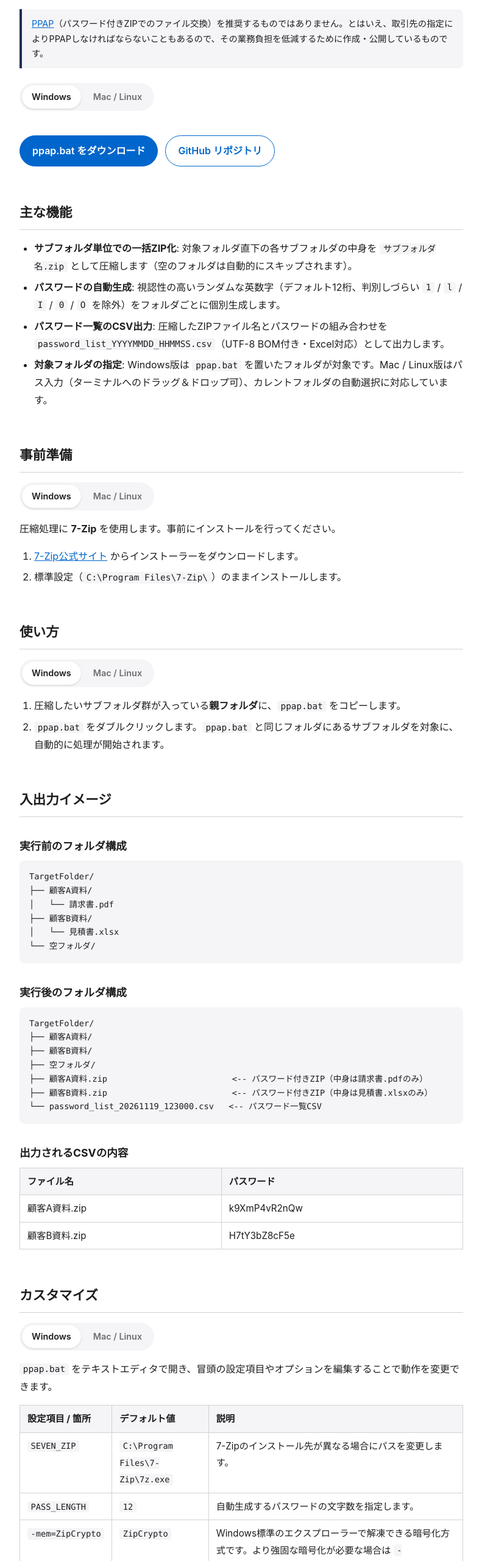
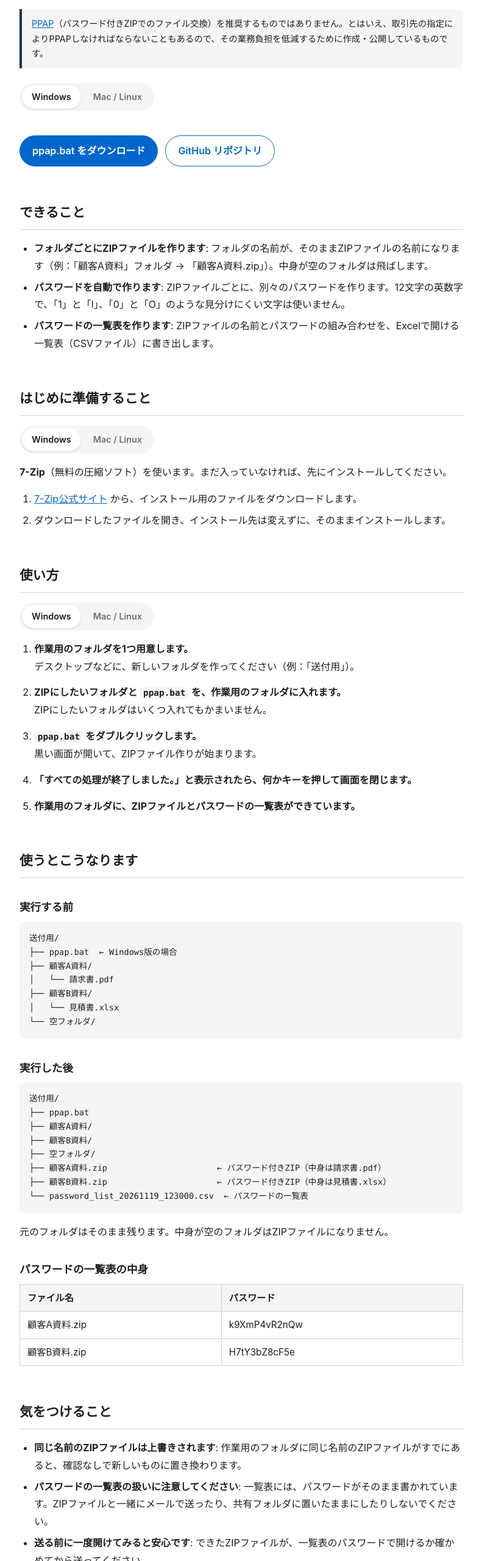
Before and after one commit to kwaka1208/lets-ppap, a plain HTML site: page index.html in a window 1280 px wide. Shown: the part 240-2800 px from the top of the page at 61% size, without its empty margins (244-1035 px from the left). Drawn offline with Linux system fonts and the light colour scheme.

Commit message:
Rewrite README and page in plain language for non-technical users
Co-Authored-By: Claude Opus 5.5 <noreply@anthropic.com>
Claude-Session: https://claude.ai/code/session_01HaYBuqLaCNU96Aw3QttxnM

```diff
--- a/index.html
+++ b/index.html
@@ -78,6 +78,8 @@
   h1 + .tagline { margin-top: -8px; }
   .tagline { font-size: 1.15rem; font-weight: 600; margin-bottom: 20px; }
   .lead { font-size: 1.05rem; }
+  ol.steps > li { margin-bottom: 14px; }
+  ol.steps pre { margin: 8px 0 0; }
   .actions { display: flex; flex-wrap: wrap; gap: 12px; margin: 24px 0 0; }
   .button {
     display: inline-block;
@@ -122,7 +124,7 @@
 <main>
   <h1>PPAP省力化プロジェクト</h1>
   <p class="tagline">しかたなくやらないといけないPPAPを、少しでも楽にするためのプロジェクトです。</p>
-  <p class="lead">指定したフォルダ直下にあるサブフォルダごとに、中身をパスワード付きのZIPファイルへ一括圧縮し、ファイル名とパスワードの対応表をCSVで出力するツールです。パスワードの生成もすべて行います。Windows版（<code>ppap.bat</code>）と Mac / Linux版（<code>ppap.sh</code>）があります。</p>
+  <p class="lead">フォルダごとに、パスワード付きのZIPファイルをまとめて作るツールです。パスワードは自動で作られ、「どのZIPファイルに、どのパスワードを付けたか」の一覧表も一緒にできあがります。Windows版（<code>ppap.bat</code>）と Mac / Linux版（<code>ppap.sh</code>）があります。</p>
   <p class="notice"><a href="https://ja.wikipedia.org/wiki/PPAP_(%E3%82%BB%E3%82%AD%E3%83%A5%E3%83%AA%E3%83%86%E3%82%A3)" target="_blank" rel="noopener noreferrer">PPAP</a>（パスワード付きZIPでのファイル交換）を推奨するものではありません。とはいえ、取引先の指定によりPPAPしなければならないこともあるので、その業務負担を低減するために作成・公開しているものです。</p>
   <div class="os-tabs" role="tablist" aria-label="OSを選択">
     <button type="button" role="tab" data-os-tab="win" aria-selected="true">Windows</button>
@@ -134,31 +136,29 @@
     <a class="button" href="https://github.com/kwaka1208/lets-ppap">GitHub リポジトリ</a>
   </div>
 
-  <h2>主な機能</h2>
+  <h2>できること</h2>
   <ul>
-    <li><strong>サブフォルダ単位での一括ZIP化</strong>: 対象フォルダ直下の各サブフォルダの中身を <code>サブフォルダ名.zip</code> として圧縮します（空のフォルダは自動的にスキップされます）。</li>
-    <li><strong>パスワードの自動生成</strong>: 視認性の高いランダムな英数字（デフォルト12桁、判別しづらい <code>1</code> / <code>l</code> / <code>I</code> / <code>0</code> / <code>O</code> を除外）をフォルダごとに個別生成します。</li>
-    <li><strong>パスワード一覧のCSV出力</strong>: 圧縮したZIPファイル名とパスワードの組み合わせを <code>password_list_YYYYMMDD_HHMMSS.csv</code>（UTF-8 BOM付き・Excel対応）として出力します。</li>
-    <li><strong>対象フォルダの指定</strong>: Windows版は <code>ppap.bat</code> を置いたフォルダが対象です。Mac / Linux版はパス入力（ターミナルへのドラッグ＆ドロップ可）、カレントフォルダの自動選択に対応しています。</li>
+    <li><strong>フォルダごとにZIPファイルを作ります</strong>: フォルダの名前が、そのままZIPファイルの名前になります（例：「顧客A資料」フォルダ → 「顧客A資料.zip」）。中身が空のフォルダは飛ばします。</li>
+    <li><strong>パスワードを自動で作ります</strong>: ZIPファイルごとに、別々のパスワードを作ります。12文字の英数字で、「1」と「l」、「0」と「O」のような見分けにくい文字は使いません。</li>
+    <li><strong>パスワードの一覧表を作ります</strong>: ZIPファイルの名前とパスワードの組み合わせを、Excelで開ける一覧表（CSVファイル）に書き出します。</li>
   </ul>
 
-  <h2>事前準備</h2>
+  <h2>はじめに準備すること</h2>
   <div class="os-tabs" role="tablist" aria-label="OSを選択">
     <button type="button" role="tab" data-os-tab="win" aria-selected="true">Windows</button>
     <button type="button" role="tab" data-os-tab="unix" aria-selected="false">Mac / Linux</button>
   </div>
   <div data-os-only="win">
-  <p>圧縮処理に <strong>7-Zip</strong> を使用します。事前にインストールを行ってください。</p>
+  <p><strong>7-Zip</strong>（無料の圧縮ソフト）を使います。まだ入っていなければ、先にインストールしてください。</p>
   <ol>
-    <li><a href="https://7-zip.opensource.jp/" target="_blank" rel="noopener noreferrer">7-Zip公式サイト</a> からインストーラーをダウンロードします。</li>
-    <li>標準設定（<code>C:\Program Files\7-Zip\</code>）のままインストールします。</li>
+    <li><a href="https://7-zip.opensource.jp/" target="_blank" rel="noopener noreferrer">7-Zip公式サイト</a> から、インストール用のファイルをダウンロードします。</li>
+    <li>ダウンロードしたファイルを開き、インストール先は変えずに、そのままインストールします。</li>
   </ol>
   </div>
   <div data-os-only="unix">
   <ul>
-    <li><strong>Mac</strong>: 追加のインストールは不要です（標準で入っている <code>zip</code> と <code>perl</code> を使います）。</li>
-    <li><strong>Linux</strong>: <code>zip</code> と <code>perl</code> を使います。<code>zip</code> が入っていない場合はインストールしてください（例: <code>sudo apt install zip</code>）。</li>
-    <li>暗号化方式を <code>AES256</code> に変更する場合のみ、7-Zipが必要です（Mac: <code>brew install sevenzip</code>、Linux: <code>sudo apt install p7zip-full</code> など）。</li>
+    <li><strong>Mac</strong>: 追加で入れるものはありません。</li>
+    <li><strong>Linux</strong>: <code>zip</code> コマンドを使います。入っていない場合はインストールしてください（例: <code>sudo apt install zip</code>）。</li>
   </ul>
   </div>
 
@@ -168,47 +168,49 @@
     <button type="button" role="tab" data-os-tab="unix" aria-selected="false">Mac / Linux</button>
   </div>
   <div data-os-only="win">
-  <ol>
-    <li>圧縮したいサブフォルダ群が入っている<strong>親フォルダ</strong>に、<code>ppap.bat</code> をコピーします。</li>
-    <li><code>ppap.bat</code> をダブルクリックします。<code>ppap.bat</code> と同じフォルダにあるサブフォルダを対象に、自動的に処理が開始されます。</li>
+  <ol class="steps">
+    <li><strong>作業用のフォルダを1つ用意します。</strong><br>デスクトップなどに、新しいフォルダを作ってください（例：「送付用」）。</li>
+    <li><strong>ZIPにしたいフォルダと <code>ppap.bat</code> を、作業用のフォルダに入れます。</strong><br>ZIPにしたいフォルダはいくつ入れてもかまいません。</li>
+    <li><strong><code>ppap.bat</code> をダブルクリックします。</strong><br>黒い画面が開いて、ZIPファイル作りが始まります。</li>
+    <li><strong>「すべての処理が終了しました。」と表示されたら、何かキーを押して画面を閉じます。</strong></li>
+    <li><strong>作業用のフォルダに、ZIPファイルとパスワードの一覧表ができています。</strong></li>
   </ol>
   </div>
   <div data-os-only="unix">
-  <p>ターミナルで <code>ppap.sh</code> を実行します。以下は、ダウンロードフォルダに <code>ppap.sh</code> を保存した場合の例です。</p>
-  <h3>1. フォルダを指定して実行</h3>
-  <pre><code>bash ~/Downloads/ppap.sh "/Users/username/Desktop/TargetFolder"</code></pre>
-
-  <h3>2. 対話形式で実行（カレントフォルダ／パス指定）</h3>
-  <ol>
-    <li>ターミナルで <code>bash ~/Downloads/ppap.sh</code> を実行します。</li>
-    <li>対象フォルダのパス入力を求められます。
-      <ul>
-        <li><strong>カレントフォルダを対象にする場合</strong>: 何も入力せずそのまま <code>Enter</code> キーを押します。</li>
-        <li><strong>任意のフォルダを対象にする場合</strong>: フォルダパスを入力（またはターミナルに対象フォルダをドラッグ＆ドロップ）して <code>Enter</code> キーを押します。</li>
-      </ul>
-    </li>
+  <p>「ターミナル」というアプリを使います。以下は、<code>ppap.sh</code> を「ダウンロード」フォルダに保存した場合の手順です。</p>
+  <ol class="steps">
+    <li><strong>作業用のフォルダを1つ用意し、ZIPにしたいフォルダを入れます。</strong></li>
+    <li><strong>ターミナルを開きます。</strong><br>Macの場合は「アプリケーション」→「ユーティリティ」→「ターミナル」です。</li>
+    <li><strong>次のように入力して、<code>Enter</code> キーを押します。</strong>
+      <pre><code>bash ~/Downloads/ppap.sh</code></pre></li>
+    <li><strong>「対象フォルダを入力」と表示されたら、作業用のフォルダをターミナルの画面にドラッグ＆ドロップして、<code>Enter</code> キーを押します。</strong><br>ZIPファイル作りが始まります。</li>
+    <li><strong>「すべての処理が終了しました。」と表示されたら完了です。</strong><br>作業用のフォルダに、ZIPファイルとパスワードの一覧表ができています。</li>
   </ol>
+  <p>慣れている方は、<code>bash ~/Downloads/ppap.sh "作業用のフォルダのパス"</code> のように、フォルダを直接指定して実行することもできます。</p>
   </div>
 
-  <h2>入出力イメージ</h2>
-  <h3>実行前のフォルダ構成</h3>
-<pre><code>TargetFolder/
+  <h2>使うとこうなります</h2>
+  <h3>実行する前</h3>
+<pre><code>送付用/
+├── ppap.bat  ← Windows版の場合
 ├── 顧客A資料/
 │   └── 請求書.pdf
 ├── 顧客B資料/
 │   └── 見積書.xlsx
 └── 空フォルダ/</code></pre>
 
-  <h3>実行後のフォルダ構成</h3>
-<pre><code>TargetFolder/
+  <h3>実行した後</h3>
+<pre><code>送付用/
+├── ppap.bat
 ├── 顧客A資料/
 ├── 顧客B資料/
 ├── 空フォルダ/
-├── 顧客A資料.zip                         &lt;-- パスワード付きZIP（中身は請求書.pdfのみ）
-├── 顧客B資料.zip                         &lt;-- パスワード付きZIP（中身は見積書.xlsxのみ）
-└── password_list_20261119_123000.csv   &lt;-- パスワード一覧CSV</code></pre>
+├── 顧客A資料.zip                      ← パスワード付きZIP（中身は請求書.pdf）
+├── 顧客B資料.zip                      ← パスワード付きZIP（中身は見積書.xlsx）
+└── password_list_20261119_123000.csv  ← パスワードの一覧表</code></pre>
+  <p>元のフォルダはそのまま残ります。中身が空のフォルダはZIPファイルになりません。</p>
 
-  <h3>出力されるCSVの内容</h3>
+  <h3>パスワードの一覧表の中身</h3>
   <div class="table-wrap">
     <table>
       <thead><tr><th>ファイル名</th><th>パスワード</th></tr></thead>
@@ -219,44 +221,45 @@
     </table>
   </div>
 
-  <h2>カスタマイズ</h2>
+  <h2>気をつけること</h2>
+  <ul>
+    <li><strong>同じ名前のZIPファイルは上書きされます</strong>: 作業用のフォルダに同じ名前のZIPファイルがすでにあると、確認なしで新しいものに置き換わります。</li>
+    <li><strong>パスワードの一覧表の扱いに注意してください</strong>: 一覧表には、パスワードがそのまま書かれています。ZIPファイルと一緒にメールで送ったり、共有フォルダに置いたままにしたりしないでください。</li>
+    <li><strong>送る前に一度開けてみると安心です</strong>: できたZIPファイルが、一覧表のパスワードで開けるか確かめてから送ってください。</li>
+  </ul>
+
+  <h2>設定を変えたいとき（詳しい方向け）</h2>
   <div class="os-tabs" role="tablist" aria-label="OSを選択">
     <button type="button" role="tab" data-os-tab="win" aria-selected="true">Windows</button>
     <button type="button" role="tab" data-os-tab="unix" aria-selected="false">Mac / Linux</button>
   </div>
   <div data-os-only="win">
-  <p><code>ppap.bat</code> をテキストエディタで開き、冒頭の設定項目やオプションを編集することで動作を変更できます。</p>
+  <p><code>ppap.bat</code> をテキストエディタで開き、ファイルの最初のほうにある設定を書き換えると、動きを変えられます。</p>
   <div class="table-wrap">
     <table class="settings">
-      <thead><tr><th>設定項目 / 箇所</th><th>デフォルト値</th><th>説明</th></tr></thead>
+      <thead><tr><th>設定</th><th>最初の値</th><th>説明</th></tr></thead>
       <tbody>
-        <tr><td><code>SEVEN_ZIP</code></td><td><code>C:\Program Files\7-Zip\7z.exe</code></td><td>7-Zipのインストール先が異なる場合にパスを変更します。</td></tr>
-        <tr><td><code>PASS_LENGTH</code></td><td><code>12</code></td><td>自動生成するパスワードの文字数を指定します。</td></tr>
-        <tr><td><code>-mem=ZipCrypto</code></td><td><code>ZipCrypto</code></td><td>Windows標準のエクスプローラーで解凍できる暗号化方式です。より強固な暗号化が必要な場合は <code>-mem=AES256</code> に書き換えてください（解凍側にも7-Zip等が必要になります）。</td></tr>
+        <tr><td><code>SEVEN_ZIP</code></td><td><code>C:\Program Files\7-Zip\7z.exe</code></td><td>7-Zipを別の場所にインストールした場合は、その場所に書き換えます。</td></tr>
+        <tr><td><code>PASS_LENGTH</code></td><td><code>12</code></td><td>パスワードの文字数です。</td></tr>
+        <tr><td><code>-mem=ZipCrypto</code></td><td><code>ZipCrypto</code></td><td>暗号化の方式です。この方式なら、受け取った人はWindowsの標準機能で開けます。より強い暗号化にしたい場合は <code>-mem=AES256</code> に書き換えます（受け取った人にも7-Zipなどが必要になります）。</td></tr>
       </tbody>
     </table>
   </div>
+  <p><code>ppap.bat</code> を書き換えて保存するときは、文字コードを必ず <strong>UTF-8</strong> にしてください。ほかの文字コード（Shift-JISなど）で保存すると、日本語のフォルダ名をうまく扱えなくなることがあります。</p>
   </div>
   <div data-os-only="unix">
-  <p><code>ppap.sh</code> をテキストエディタで開き、冒頭の設定項目を編集することで動作を変更できます。</p>
+  <p><code>ppap.sh</code> をテキストエディタで開き、ファイルの最初のほうにある設定を書き換えると、動きを変えられます。</p>
   <div class="table-wrap">
     <table class="settings">
-      <thead><tr><th>設定項目</th><th>デフォルト値</th><th>説明</th></tr></thead>
+      <thead><tr><th>設定</th><th>最初の値</th><th>説明</th></tr></thead>
       <tbody>
-        <tr><td><code>PASS_LENGTH</code></td><td><code>12</code></td><td>自動生成するパスワードの文字数を指定します。</td></tr>
-        <tr><td><code>ENCRYPTION</code></td><td><code>ZipCrypto</code></td><td>Windows標準のエクスプローラーで解凍できる暗号化方式です。より強固な暗号化が必要な場合は <code>AES256</code> に書き換えてください（7-Zipが必要です。解凍側にも7-Zip等が必要になります）。</td></tr>
+        <tr><td><code>PASS_LENGTH</code></td><td><code>12</code></td><td>パスワードの文字数です。</td></tr>
+        <tr><td><code>ENCRYPTION</code></td><td><code>ZipCrypto</code></td><td>暗号化の方式です。この方式なら、受け取った人はWindowsの標準機能で開けます。より強い暗号化にしたい場合は <code>AES256</code> に書き換えます（7-Zipのインストールが必要です。受け取った人にも7-Zipなどが必要になります）。</td></tr>
       </tbody>
     </table>
   </div>
+  <p>Mac / Linux版は、ZIPファイルの中の日本語のファイル名が、Windowsで開いても文字化けしないように記録します。Macが自動で作る <code>.DS_Store</code> というファイルはZIPに入れません。</p>
   </div>
-
-  <h2>注意事項</h2>
-  <ul>
-    <li><strong>既存ファイルの上書き</strong>: 出力先に同名の <code>.zip</code> ファイルが既に存在する場合、確認なしで上書きされます。</li>
-    <li><strong>パスワードCSVの管理</strong>: 出力されたCSVファイルには平文でパスワードが記載されています。外部への誤送信や共有フォルダへの放置にご注意ください。</li>
-    <li><strong>文字コードについて</strong>: <code>ppap.bat</code> を編集・保存する際は、文字コードを必ず <strong>UTF-8</strong> に設定してください（Shift-JIS等で保存すると日本語フォルダ名が正しく処理されない場合があります）。</li>
-    <li><strong>Mac / Linux版のファイル名の扱い</strong>: ZIP内の日本語ファイル名は、Windowsで解凍しても文字化けしない形式に補正して記録します。Macが自動で作る <code>.DS_Store</code> は圧縮対象から除外します。</li>
-  </ul>
 
   <footer>
     <p><a href="LICENSE">LICENSE</a> ・ <a href="https://github.com/kwaka1208/lets-ppap">github.com/kwaka1208/lets-ppap</a></p>
```
Also changed, not shown: 1 other file.
